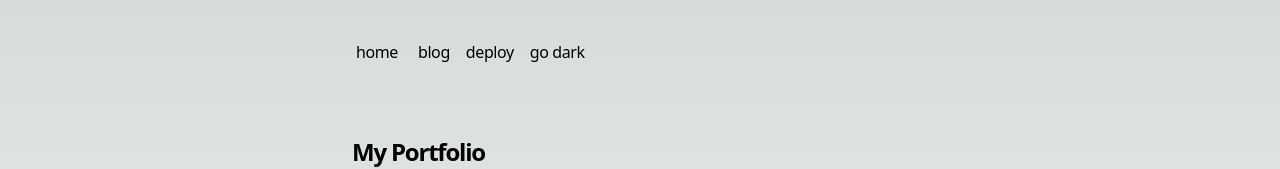
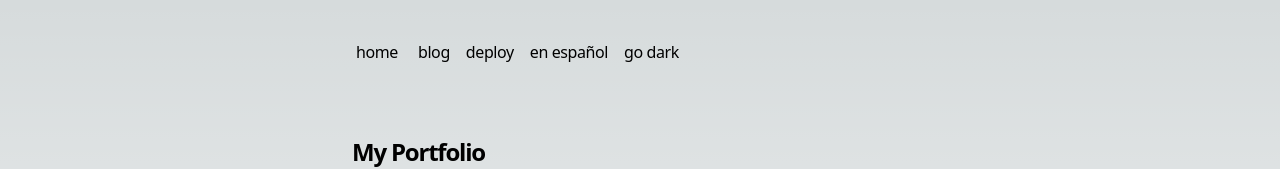
Before and after one commit to Nickneim/portfolio, a Next.js app: page /en in a window 1280 px wide. Shown: the top 169 px of the page. Built offline with nearby package versions, Linux system fonts and the light colour scheme.

Commit message:
add LocaleSwitcher and DarkModeSwitcher components

```diff
--- a/messages/en.json
+++ b/messages/en.json
@@ -3,6 +3,7 @@
         "title": "Hello world!"
     },
     "LocaleSwitcher": {
-        "locale": "{locale, select, es {Spanish} en {English} other {Unknown}}"
+        "locale": "{locale, select, es {Spanish} en {English} other {Unknown}}",
+        "switch-language": "en español"
     }
 }
--- a/messages/es.json
+++ b/messages/es.json
@@ -3,6 +3,7 @@
         "title": "¡Hola mundo!"
     },
     "LocaleSwitcher": {
-        "locale": "{locale, select, es {Español} en {Inglés} other {Desconocido}}"
+        "locale": "{locale, select, es {Español} en {Inglés} other {Desconocido}}",
+        "switch-language": "in english"
     }
 }
--- a/src/app/[locale]/blog/page.tsx
+++ b/src/app/[locale]/blog/page.tsx
@@ -20,7 +20,7 @@ export default function Page({
   return (
     <section>
       <h1 className="font-semibold text-2xl mb-8 tracking-tighter">My Blog</h1>
-      <BlogPosts />
+      <BlogPosts params={{locale}} />
     </section>
   )
 }
--- a/src/app/[locale]/page.tsx
+++ b/src/app/[locale]/page.tsx
@@ -1,16 +1,20 @@
 import { BlogPosts } from '@/app/components/posts'
 import Description from '@/app/components/description'
 
-export default function Page({params: {locale}}) {
+export default function Page({
+  params: {locale}
+} : {
+  params: {locale: string};
+}) {
 
   return (
     <section>
       <h1 className="mb-8 text-2xl font-semibold tracking-tighter">
         My Portfolio
       </h1>
-      <Description params={locale} />
+      <Description params={{locale}} />
       <div className="my-8">
-        <BlogPosts />
+        <BlogPosts params={{locale}} />
       </div>
     </section>
   )
--- /dev/null
+++ b/src/app/components/DarkModeSwitcher.tsx
@@ -0,0 +1,18 @@
+"use client";
+import { useTheme } from "next-themes"
+import { useEffect, useState } from "react"
+
+export default function DarkModeSwitcher({className}: {className?: string}) {
+  const [mounted, setMounted] = useState(false)
+  const { setTheme, resolvedTheme } = useTheme()
+
+  useEffect(() =>  setMounted(true), [])
+  return (mounted &&
+    <button
+      className={className}
+      onClick={() => setTheme(resolvedTheme === 'dark' ? 'light' : 'dark')}
+    >
+      {resolvedTheme === 'dark' ? "go light" : "go dark"}
+    </button>
+  )
+}
--- a/src/app/components/LocaleSwitcher.tsx
+++ b/src/app/components/LocaleSwitcher.tsx
@@ -2,33 +2,47 @@
 import { useLocale, useTranslations } from 'next-intl';
 // import { createSharedPathnamesNavigation } from 'next-intl/navigation';
 import { useRouter, usePathname } from '@/navigation';
+import { locales } from '@/config';
 
 
-export default function LocaleSwitcher() {
+export default function LocaleSwitcher({
+  className
+}: {
+  className? : string
+}) {
     const t = useTranslations('LocaleSwitcher')
     const locale = useLocale();
     const router = useRouter();
     const pathname = usePathname();
 
+    const newLocale = locale === 'es' ? 'en' : 'es';
 
-    const onLocaleChange = (e: React.ChangeEvent<HTMLSelectElement>) => {
-        const newLocale = e.target.value;
-        if (newLocale == 'es' || newLocale == 'en') {
-          router.replace(pathname, { locale: newLocale });
-        }
-    }
-
+    // const onLocaleChange = (e: React.ChangeEvent<HTMLSelectElement>) => {
+    //     const newLocale = e.target.value;
+    //     if (newLocale == 'es' || newLocale == 'en') {
+    //       router.replace(pathname, { locale: newLocale });
+    //     }
+    // }
 
     return (
-        <select
-            defaultValue={locale}
-            onChange={onLocaleChange}
-        >
-            {['en', 'es'].map((lang) => (
-                <option key={lang} value={lang}>
-                    {t('locale', { locale: lang })}
-                </option>
-            ))}
-        </select>
+      <button
+        className={className}
+        onClick={() => router.replace(pathname, { locale: newLocale})}
+      >
+        {t('switch-language')}
+      </button>
     )
+
+    // return (
+    //     <select
+    //         defaultValue={locale}
+    //         onChange={onLocaleChange}
+    //     >
+    //         {locales.map((lang) => (
+    //             <option key={lang} value={lang}>
+    //                 {t('locale', { locale: lang })}
+    //             </option>
+    //         ))}
+    //     </select>
+    // )
 }
--- a/src/app/components/nav.tsx
+++ b/src/app/components/nav.tsx
@@ -1,7 +1,6 @@
-"use client";
-import Link from 'next/link'
-import { useEffect, useState } from 'react';
-import { useTheme } from 'next-themes';
+import { Link } from '@/navigation';
+import LocaleSwitcher from '@/app/components/LocaleSwitcher';
+import DarkModeSwitcher from '@/app/components/DarkModeSwitcher';
 
 const navItems = {
   '/': {
@@ -18,11 +17,6 @@ const navItems = {
 
 
 export function Navbar() {
-  const [mounted, setMounted] = useState(false)
-  const { setTheme, resolvedTheme } = useTheme()
-
-  useEffect(() =>  setMounted(true), [])
-
   return (
     <aside className="-ml-[8px] mb-16 tracking-tight">
       <div className="lg:sticky lg:top-20">
@@ -42,14 +36,8 @@ export function Navbar() {
                 </Link>
               )
             })}
-            { mounted &&
-            <button
-              className="hover:text-neutral-800 dark:hover:text-neutral-200 flex align-right relative py-1 px-2 m-1"
-              onClick={() => setTheme(resolvedTheme === 'dark' ? 'light' : 'dark')}
-            >
-              {resolvedTheme === 'dark' ? "go light" : "go dark"}
-            </button>
-            }
+            <LocaleSwitcher className="hover:text-neutral-800 dark:hover:text-neutral-200 flex align-right relative py-1 px-2 m-1"/>
+            <DarkModeSwitcher className="hover:text-neutral-800 dark:hover:text-neutral-200 flex align-right relative py-1 px-2 m-1" />
           </div>
         </nav>
       </div>
--- a/src/app/components/posts.tsx
+++ b/src/app/components/posts.tsx
@@ -1,7 +1,13 @@
-import Link from 'next/link'
+import { Link } from '@/navigation'
 import { formatDate, getBlogPosts } from '@/app/[locale]/blog/utils'
+import { unstable_setRequestLocale } from 'next-intl/server'
 
-export function BlogPosts() {
+export function BlogPosts({
+  params: {locale}
+} : {
+  params: {locale: string};
+}) {
+  unstable_setRequestLocale(locale)
   let allBlogs = getBlogPosts()
 
   return (
```
